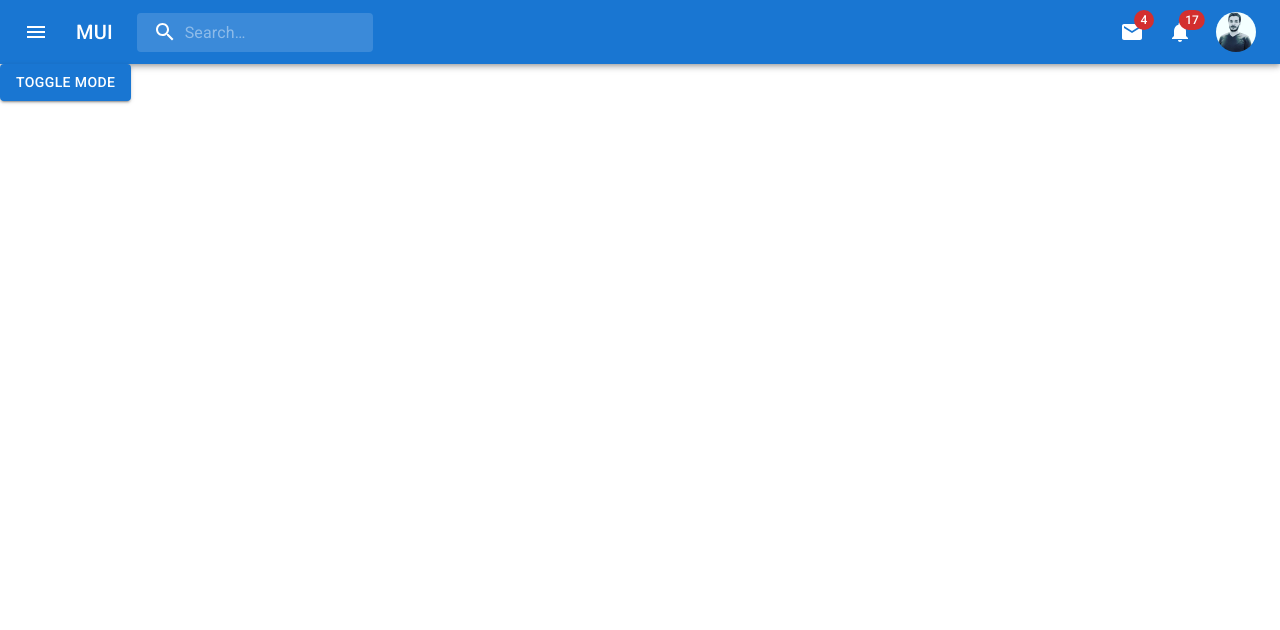
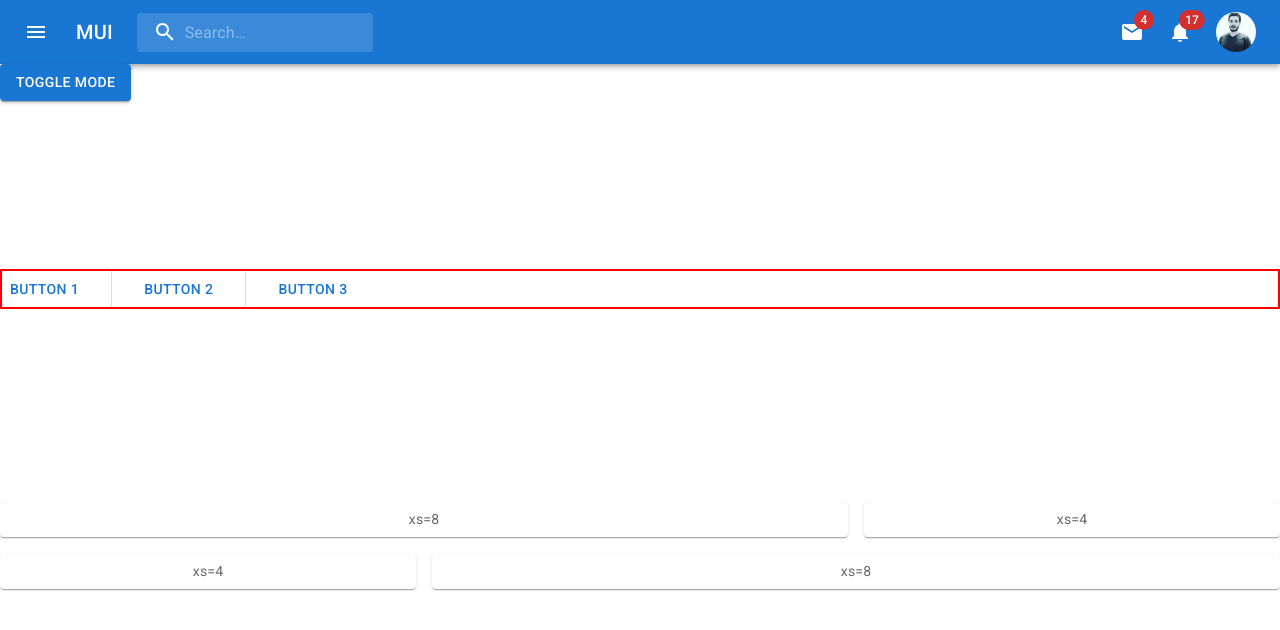
Before and after one commit to housamhegazy/react-level4-MUI, a React (Create React App) app: page / in a window 1280 px wide. Shown: the top 630 px of the page. Built offline with nearby package versions, Linux system fonts and the light colour scheme.

Commit message:
stack and grid

```diff
--- a/src/App.js
+++ b/src/App.js
@@ -4,13 +4,22 @@ import {
   CssBaseline,
   ThemeProvider,
   Button,
-  Menu,
-  MenuItem,
-  AppBar,
+  Stack,
+  Divider,
+  Paper,
 } from "@mui/material";
+import Grid from '@mui/material/Unstable_Grid2';
 import getDesignTokens from "./styles/MuTheme";
-import { useRef } from "react";
 import Appbar from "components/AppBar";
+import { styled } from '@mui/material/styles';
+
+const Item = styled(Paper)(({ theme }) => ({
+  backgroundColor: theme.palette.mode === 'dark' ? '#1A2027' : '#fff',
+  ...theme.typography.body2,
+  padding: theme.spacing(1),
+  textAlign: 'center',
+  color: theme.palette.text.secondary,
+}));
 function App() {
   const localTheme = localStorage.getItem("localTheme");
   const [mode, setmode] = useState(
@@ -40,6 +49,62 @@ function App() {
         >
           toggle mode
         </Button>
+
+        <br/>
+        <br/>
+        <br/>
+        <br/>
+        <br/>
+        <br/>
+        <br/>
+        <br/>
+        <Stack
+          divider={<Divider orientation="vertical" flexItem />}
+          sx={{ border: "2px solid red" }}
+          direction="row"
+          spacing={3}
+        >
+          <Button>Button 1</Button>
+          <Button>Button 2</Button>
+          <Button>Button 3</Button>
+        </Stack>
+
+
+        <br/>
+        <br/>
+        <br/>
+        <br/>
+        <br/>
+        <br/>
+        <br/>
+        <br/>
+
+        <Grid container spacing={2} disableEqualOverflow>
+        <Grid xs={8}>
+          <Item>xs=8</Item>
+        </Grid>
+        <Grid xs={4}>
+          <Item>xs=4</Item>
+        </Grid>
+        <Grid xs={4}>
+          <Item>xs=4</Item>
+        </Grid>
+        <Grid xs={8}>
+          <Item>xs=8</Item>
+        </Grid>
+      </Grid>
+
+
+
+
+
+
+
+
+
+
+
+
       </div>
     </ThemeProvider>
   );
--- a/src/components/AppBar.jsx
+++ b/src/components/AppBar.jsx
@@ -219,6 +219,7 @@ export default function Appbar() {
 
       {renderMobileMenu}
       {renderMenu}
+
     </Box>
   );
 }
```
Also changed, not shown: src/components/List.jsx (added, +51 -0 lines).
